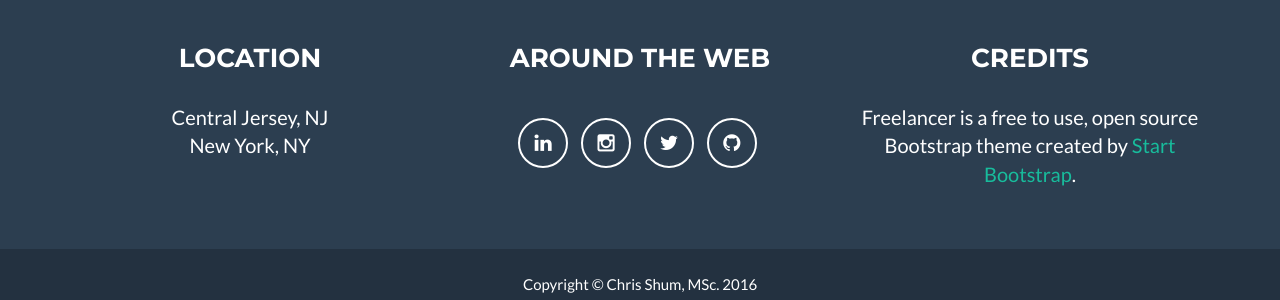
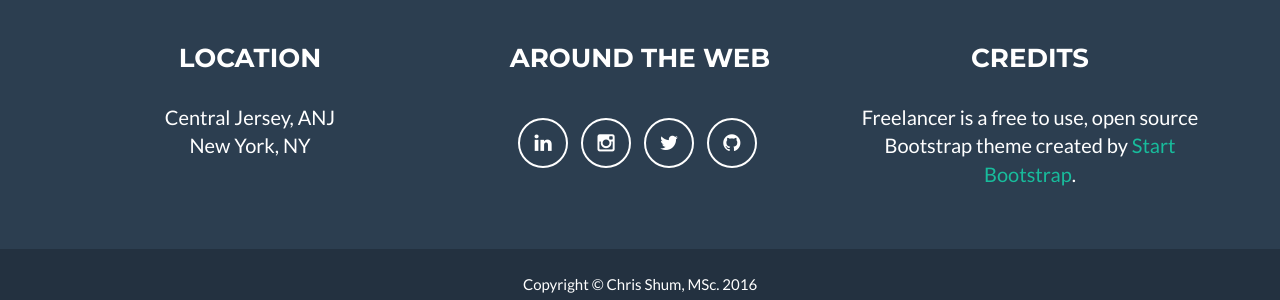
Before and after one commit to chris-shum/backup.chris-shum.github.io, a Jekyll site: the page built from index.html, in a window 1280 px wide and 900 px high, scrolled down 2299 px. Shown: the part 580-880 px from the top of the window. Built offline with Jekyll 4.4.1, drawn with Linux system fonts in a browser that asks for light colours.

Commit message:
Update _config.yml

```diff
--- a/_config.yml
+++ b/_config.yml
@@ -49,7 +49,7 @@ social:
 
 # Postal address (add as many lines as necessary)
 address:
-  - line: Central Jersey, NJ
+  - line: Central Jersey, ANJ
   - line: New York, NY
 
 # Credits content
```
